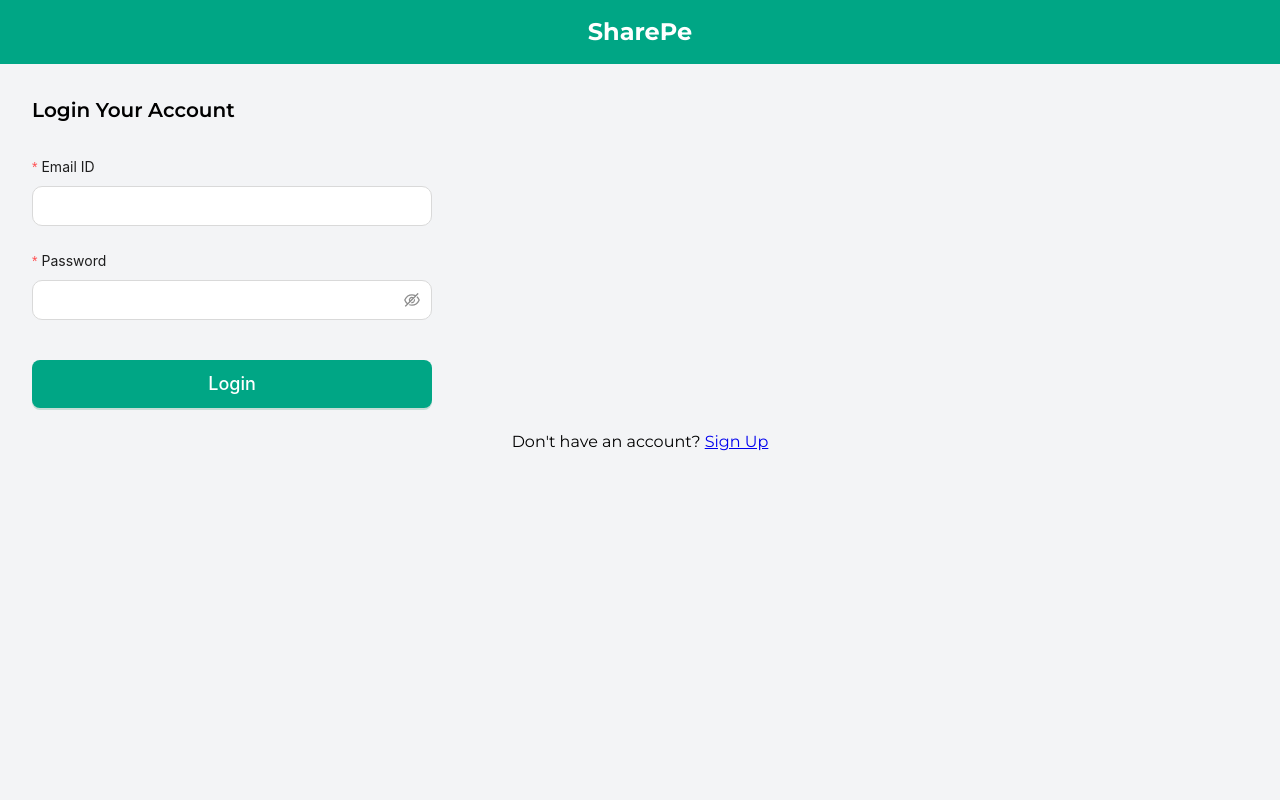
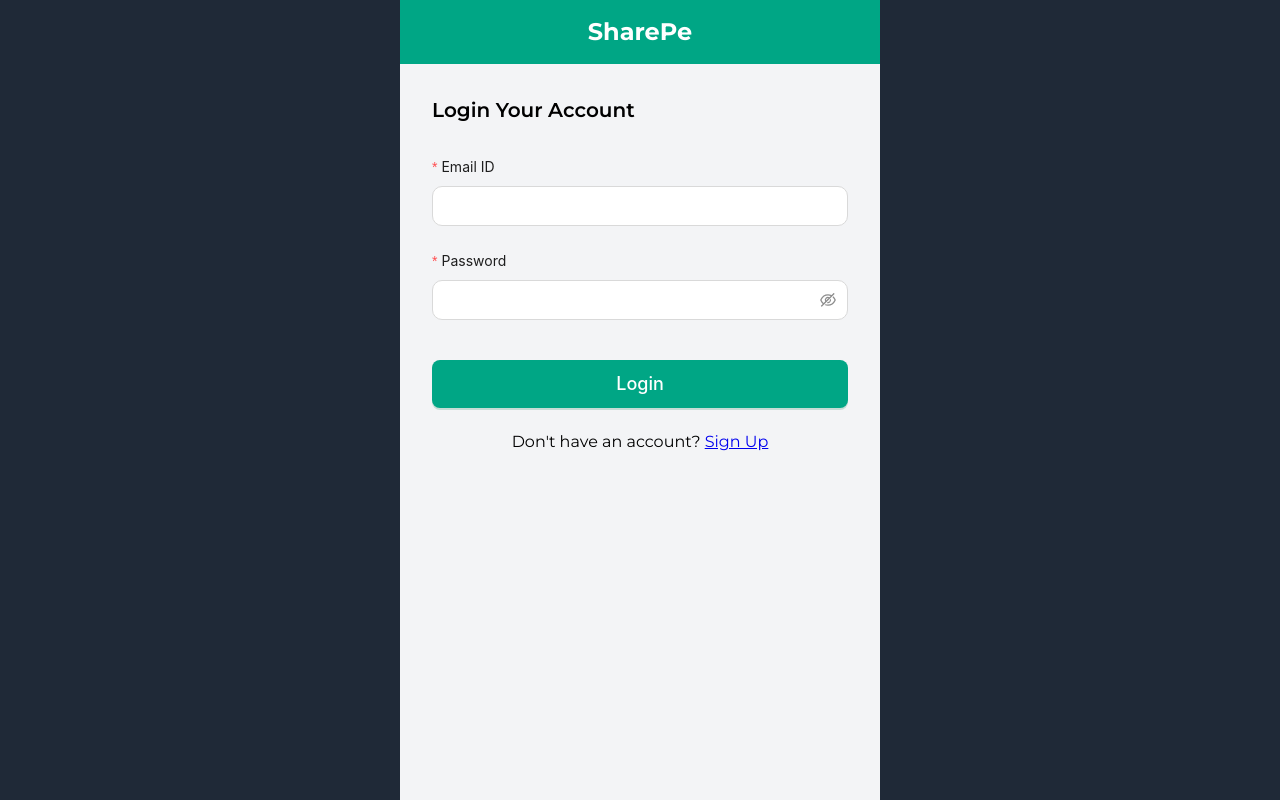
Before and after one commit to MdAyman7/sharepe-frontend, a React (Vite) app: page /#/login in a window 1280 px wide. Built offline with nearby package versions, Linux system fonts and the light colour scheme; no server answers.

Commit message:
minor fix

```diff
--- a/src/App.css
+++ b/src/App.css
@@ -1,3 +1,11 @@
 h1 {
   margin: 0 !important;
 }
+
+.max-w-448 {
+  max-width: 448px;
+}
+
+.max-w-480 {
+  max-width: 480px;
+}
--- a/src/AppRoutes.jsx
+++ b/src/AppRoutes.jsx
@@ -81,7 +81,7 @@ function App() {
       }}
     >
       <div className="bg-gray-800 min-h-screen">
-        <div className="container max-w-screen-[480px] mx-auto min-h-screen bg-gray-100">
+        <div className="container max-w-480 mx-auto min-h-screen bg-gray-100">
           <RouterProvider router={router} />
         </div>
       </div>
--- a/src/pages/Home/index.jsx
+++ b/src/pages/Home/index.jsx
@@ -48,7 +48,7 @@ const Home = () => {
         />
       </div>
 
-      <div className="fixed bottom-4 left-4 right-4  container max-w-[448px] mx-auto">
+      <div className="fixed bottom-4 left-4 right-4  container max-w-448 mx-auto">
         <Button
           type="primary"
           size="large"
--- a/src/pages/Login/index.jsx
+++ b/src/pages/Login/index.jsx
@@ -32,12 +32,6 @@ const Login = () => {
           name="basic"
           labelCol={{
             span: 8,
-          }}
-          wrapperCol={{
-            span: 16,
-          }}
-          style={{
-            maxWidth: 600,
           }}
           initialValues={{
             remember: true,
```
